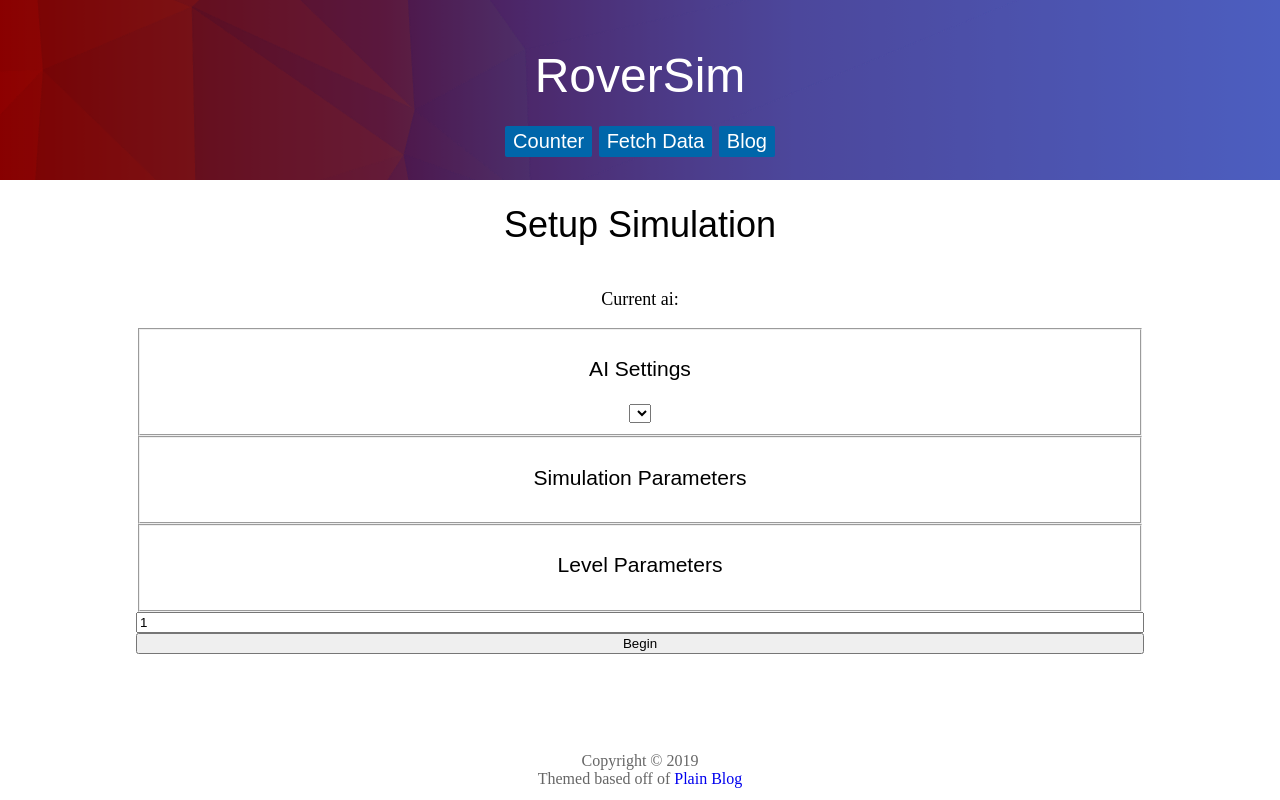
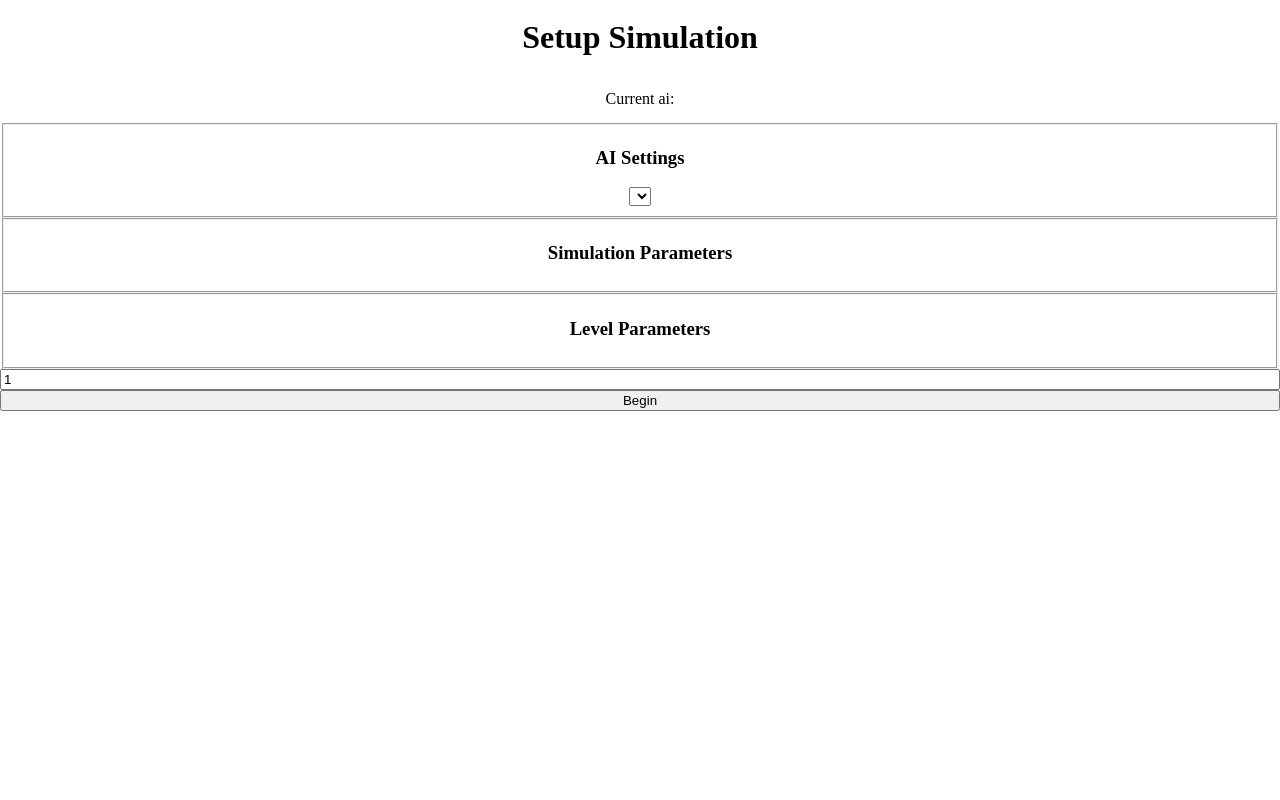
Before and after one commit to ociaw/RoverSim, an ASP.NET Core app: page /settings in a window 1280 px wide. Run offline with ASP.NET Core 8, Linux system fonts and the light colour scheme; lists and menus that the app fills with data are empty; the project's own start-up code is not run, and a stand-in starts its controllers and pages; some libraries are stand-ins or nearby versions.

Commit message:
Style blazor client to be embeddable through an iframe instead of its own website

```diff
--- a/BlazorClient/Shared/MainLayout.razor
+++ b/BlazorClient/Shared/MainLayout.razor
@@ -1,19 +1,2 @@
 @inherits LayoutComponentBase
-
-<header id="primary-header">
-    <span id="primary-heading">
-        <a href="/">RoverSim</a>
-    </span>
-    <nav id="primary-navbar">
-        <NavMenu />
-    </nav>
-</header>
-
-<main>
-    @Body
-</main>
-
-<footer>
-    <div class="copyright">Copyright &copy; @DateTime.Now.Year</div>
-    <div class="wyam-attribution">Themed based off of <a href="https://github.com/Ociaw/PlainBlog">Plain Blog</a></div>
-</footer>
+@Body
--- a/BlazorClient/Shared/NavMenu.razor
+++ /dev/null
@@ -1,9 +0,0 @@
-<div class="button-link">
-    <a href="/counter">Counter</a>
-</div>
-<div class="button-link">
-    <a href="/fetchdata">Fetch Data</a>
-</div>
-<div class="button-link">
-    <a href="//ociaw.com/">Blog</a>
-</div>
--- a/BlazorClient/wwwroot/assets/css/override.css
+++ /dev/null
@@ -1,65 +0,0 @@
-#primary-header
-{
-    background-repeat: no-repeat;
-    background-position: left;
-    background-size: cover;
-    background-image:
-        url('/assets/img/background.min.svg'),
-        linear-gradient(to left, white, 70%, red);
-    background-blend-mode: hard-light;
-}
-
-.github
-{
-  background-color: #24292e;
-}
-
-.github a
-{
-  padding-left: 1.75em;
-  background-image: url('/assets/img/github.svg');
-  background-repeat: no-repeat;
-}
-
-/* Highlight.js styling */
-.hljs
-{
-  display: block;
-  overflow-x: auto;
-  padding: 0.5em;
-}
-
-.hljs-class,
-.hljs-type
-{
-  color: #2B91AF
-}
-
-.hljs-built_in,
-.hljs-keyword,
-.hljs-literal
-{
-  color: #0000FF
-}
-
-.hljs-string
-{
-  color: #A31515;
-}
-
-.hljs-doctag,
-.hljs-meta
-{
-  color: #808080;
-}
-
-.hljs-comment
-{
-  color: #008000;
-}
-
-/* RoverSim styling */
-canvas
-{
-    background-color: lightgoldenrodyellow;
-}
--- a/BlazorClient/wwwroot/assets/css/plain.css
+++ /dev/null
@@ -1,322 +0,0 @@
-body, app
-{
-  display: flex;
-  margin: 0;
-  flex-direction: column;
-  height: 100vh;
-  text-align: center;
-}
-
-nav
-{
-  display: flex;
-  justify-content: center;
-}
-
-main
-{
-  font-size: 1.125rem;
-}
-
-app > main
-{
-  display: flex;
-  flex-direction: column;
-  flex: 1 0 auto;
-  width: 80%;
-  /* Account for scrollbars, which are usually 16 pixels wide */
-  min-width: calc(768px - 16px);
-  max-width: 64rem;
-  margin: 0 auto;
-  box-sizing: border-box;
-}
-
-@media (max-width: 768px)
-{
-  app > main
-  {
-    width: 100%;
-    min-width: 0;
-  }
-}
-
-.spacer
-{
-  flex-grow: 1;
-}
-
-footer
-{
-  padding-top: .75rem;
-  padding-bottom: .75rem;
-  font-family: 'Times New Roman', serif;
-  color: #666;
-}
-
-main, footer, #primary-header
-{
-  padding-left: .5rem;
-  padding-right: .5rem;
-}
-
-article
-{
-  width: 100%;
-  text-align: left;
-}
-
-h1, h2, h3, h4, h5, h6, #primary-heading
-{
-  font-weight: normal;
-  font-family: Arial, sans-serif;
-}
-
-a
-{
-  text-decoration: none;
-}
-
-img, video, canvas
-{
-  max-width: 100%;
-  max-height: 100%;
-}
-
-canvas
-{
-  width: 100%;
-}
-
-figcaption
-{
-  font-style: italic;
-}
-
-pre
-{
-  border: 2px dashed #CCC;
-  overflow-x: auto;
-  font-size: 1rem;
-  background-color: rgba(249, 249, 234, .80);
-  color: black;
-}
-
-code
-{
-  overflow-wrap: break-word;
-}
-
-pre > code
-{
-  font-family: Consolas, monospace;
-}
-
-/* Table styling */
-table
-{
-  border-collapse: collapse;
-}
-
-tr:not(:last-of-type) td
-{
-  border-bottom: 1px solid grey;
-}
-
-td:not(:first-of-type), th:not(:first-of-type)
-{
-  padding-left: 4px;
-}
-
-td:not(:last-of-type), th:not(:last-of-type)
-{
-  padding-right: 4px;
-  border-right: 1px solid grey;
-}
-
-td:not(:first-of-type)
-{
-  text-align: right;
-}
-
-/* Button Links */
-.button-link
-{
-  display: inline-block;
-  margin: .2rem;
-  box-sizing: border-box;
-  border: 1px solid transparent;
-  border-radius: 2px;
-  background-color: #06A;
-  font-size: 1.25rem;
-  -webkit-user-select: none;
-  -moz-user-select: none;
-  -ms-user-select: none;
-  user-select: none;
-}
-.button-link a
-{
-  display: inline-block;
-  padding: calc(.25rem - 1px) calc(.5rem - 1px);
-  font-family: Arial, sans-serif;
-  color: white;
-}
-
-.button-link[disabled]
-{
-  border-color: currentColor;
-  cursor: default;
-  background-color: transparent;
-  color: rgba(127, 127, 127, .25);
-}
-
-.button-link[disabled] a
-{
-  color: inherit;
-}
-
-#primary-header
-{
-  padding-top: 3rem;
-  background-color: #262f60;
-  color: white;
-}
-
-#primary-heading
-{
-  font-size: 3rem;
-}
-#primary-heading a
-{
-  color: inherit;
-}
-
-#primary-navbar
-{
-  margin: 1.25em;
-}
-
-#site-description
-{
-  margin: 1rem 0;
-  filter: invert(20%);
-}
-#site-description h1
-{
-  margin: 0;
-}
-#site-description p
-{
-  margin: 0;
-  filter: invert(33%);
-}
-
-.post-list, .archive
-{
-  display: flex;
-  flex-direction: column;
-  align-items: center;
-}
-
-.post + .post
-{
-  border-top: 1px dashed #333
-}
-
-.post header
-{
-  margin: 2rem 0;
-}
-
-.post-title
-{
-  margin: 0;
-}
-.post-meta
-{
-  margin-bottom: 1rem;
-  font-style: italic;
-  filter: invert(33%);
-}
-
-.archive-post
-{
-  display: flex;
-  justify-content: space-between;
-}
-.archive-post .post-meta
-{
-  padding-right: .75em;
-}
-.archive-month
-{
-  width: 576px;
-}
-
-@media (max-width: 576px)
-{
-  .archive-month
-  {
-    width: 100%;
-  }
-}
-
-.tag
-{
-  padding: 1px;
-  border: 1px solid currentColor;
-  font-size: .9em;
-  background-color: transparent;
-  color: #06A;
-}
-.tag a
-{
-  color: inherit;
-}
-.tag-post-count::before
-{
-  content: "(";
-}
-.tag-post-count::after
-{
-  content: ")";
-}
-
-/* Print styling */
-@media print
-{
-  html
-  {
-    font-size: 13px;
-  }
-  body
-  {
-    height: 100%;
-  }
-  body, body > main, .post-list
-  {
-    /*
-      Firefox can't split pages correctly when we use flexbox
-      so we use display: block and correct other things that depend on flexbox
-    */
-    display: block;
-  }
-  pre
-  {
-    page-break-inside: avoid;
-    white-space: pre-wrap;
-  }
-  body > header, body > footer
-  {
-    display: none;
-  }
-  .post-meta
-  {
-    filter: none;
-  }
-  .post
-  {
-    width: 100%;
-    min-width: 0;
-    max-width: 100%;
-  }
-}
--- /dev/null
+++ b/BlazorClient/wwwroot/assets/css/sim.css
@@ -0,0 +1,97 @@
+*
+{
+  box-sizing: inherit;
+}
+
+html, body
+{
+  height: 100%;
+  overflow: hidden;
+}
+
+body
+{
+  display: flex;
+  margin: 0;
+  flex-direction: column;
+  text-align: center;
+  box-sizing: border-box;
+  line-height: 1;
+}
+
+app
+{
+  display: flex;
+  flex: 1;
+  flex-direction: column;
+  max-height: 100%;
+}
+
+#render
+{
+  flex: 1;
+  /* A bit of a hack, but it works... */
+  max-height: calc(100% - 1rem - 1.5rem - 2px);
+  background-color: lightgoldenrodyellow;
+}
+
+canvas
+{
+  max-width: 100%;
+  max-height: 100%;
+}
+
+#stats
+{
+  display: flex;
+  justify-content: space-evenly;
+}
+
+#stats > div
+{
+  margin: 0 .1em;
+}
+
+/* Button Links */
+.button-link
+{
+  display: inline-block;
+  margin: 2px;
+  border: 1px solid transparent;
+  border-radius: 2px;
+  background-color: #06A;
+  font-size: 1.25rem;
+  -webkit-user-select: none;
+  -moz-user-select: none;
+  -ms-user-select: none;
+  user-select: none;
+  cursor: pointer;
+}
+.button-link a, .button-link button
+{
+  display: inline-block;
+  padding: calc(.25rem - 1px) calc(.5rem - 1px);
+  font-family: Arial, sans-serif;
+  font-size: inherit;
+  color: white;
+  background-color: transparent;
+  cursor: inherit;
+}
+
+.button-link[disabled]
+{
+  border-color: currentColor;
+  cursor: default;
+  background-color: transparent;
+  color: rgba(127, 127, 127, .25);
+}
+
+.button-link[disabled] a, .button-link[disabled] button
+{
+  color: inherit;
+}
+
+.encouraging
+{
+  background-color: #206820;
+}
--- a/BlazorClient/wwwroot/index.html
+++ b/BlazorClient/wwwroot/index.html
@@ -8,12 +8,13 @@
     <meta name="description" content="RoverSim Blazor Client" />
     <meta name="viewport" content="width=device-width, initial-scale=1.0">
     <base href="/" />
-    <link href="/assets/css/plain.css" rel="stylesheet" />
-    <link href="/assets/css/override.css" rel="stylesheet" />
+    <link href="/assets/css/sim.css" rel="stylesheet" />
 </head>
 <body>
-    <app>Loading...</app>
-
+    <app>
+        <p>Loading...</p>
+        <noscript>You must have JavaScript and WebAssembly enabled to view this page.</noscript>
+    </app>
     <script src="_framework/blazor.webassembly.js"></script>
 </body>
 </html>
```
Also changed, not shown: BlazorClient/Pages/Demo.razor (+6 -7 lines), BlazorClient/wwwroot/assets/img/background.min.svg (deleted), BlazorClient/wwwroot/assets/img/logo.svg (deleted).
